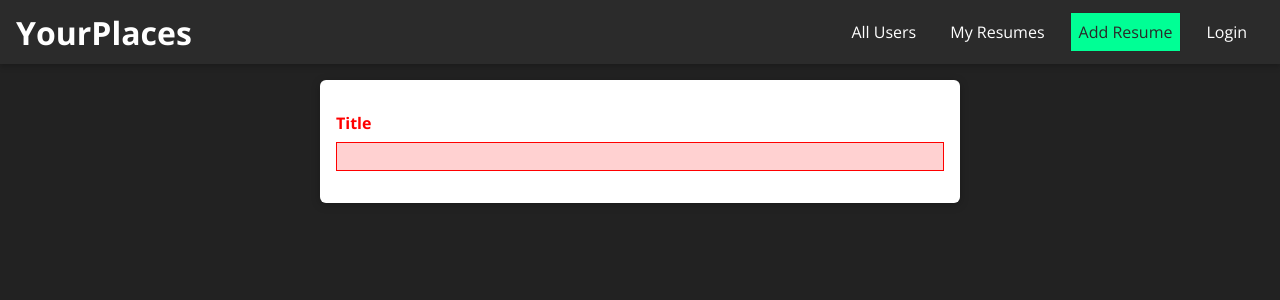
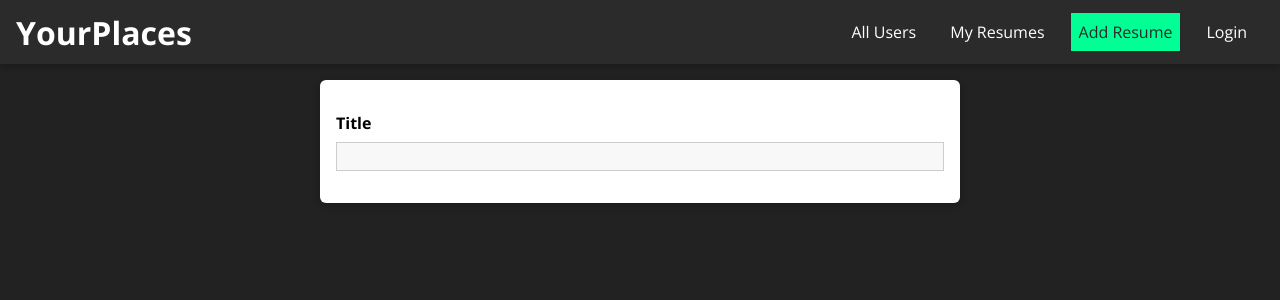
Before and after one commit to vignesh-natarajxn/PiPort, a React (Create React App) app in the folder frontend/: page /resumes/new in a window 1280 px wide. Shown: the top 300 px of the page. Built offline with nearby package versions, Linux system fonts and the light colour scheme.

Commit message:
validate

```diff
--- a/frontend/src/resumes/pages/NewResume.js
+++ b/frontend/src/resumes/pages/NewResume.js
@@ -1,12 +1,18 @@
-import React from 'react';
+import React from "react";
 
-import Input from '../../shared/components/FormElements/Input';
-import './NewResume.css';
+import Input from "../../shared/components/FormElements/Input";
+import "./NewResume.css";
 
 const NewResume = () => {
   return (
     <form className="resume-form">
-      <Input element="input" type="text" label="Title" />
+      <Input
+        element="input"
+        type="text"
+        label="Title"
+        validators={[]}
+        errorText="Please enter a valid title."
+      />{" "}
     </form>
   );
 };
--- a/frontend/src/shared/components/FormElements/Input.js
+++ b/frontend/src/shared/components/FormElements/Input.js
@@ -18,7 +18,7 @@ const inputReducer = (state, action) => {
 const Input = props => {
   const [inputState, dispatch] = useReducer(inputReducer, {
     value: '',
-    isValid: false
+    isValid: true
   });
 
   const changeHandler = event => {
```
